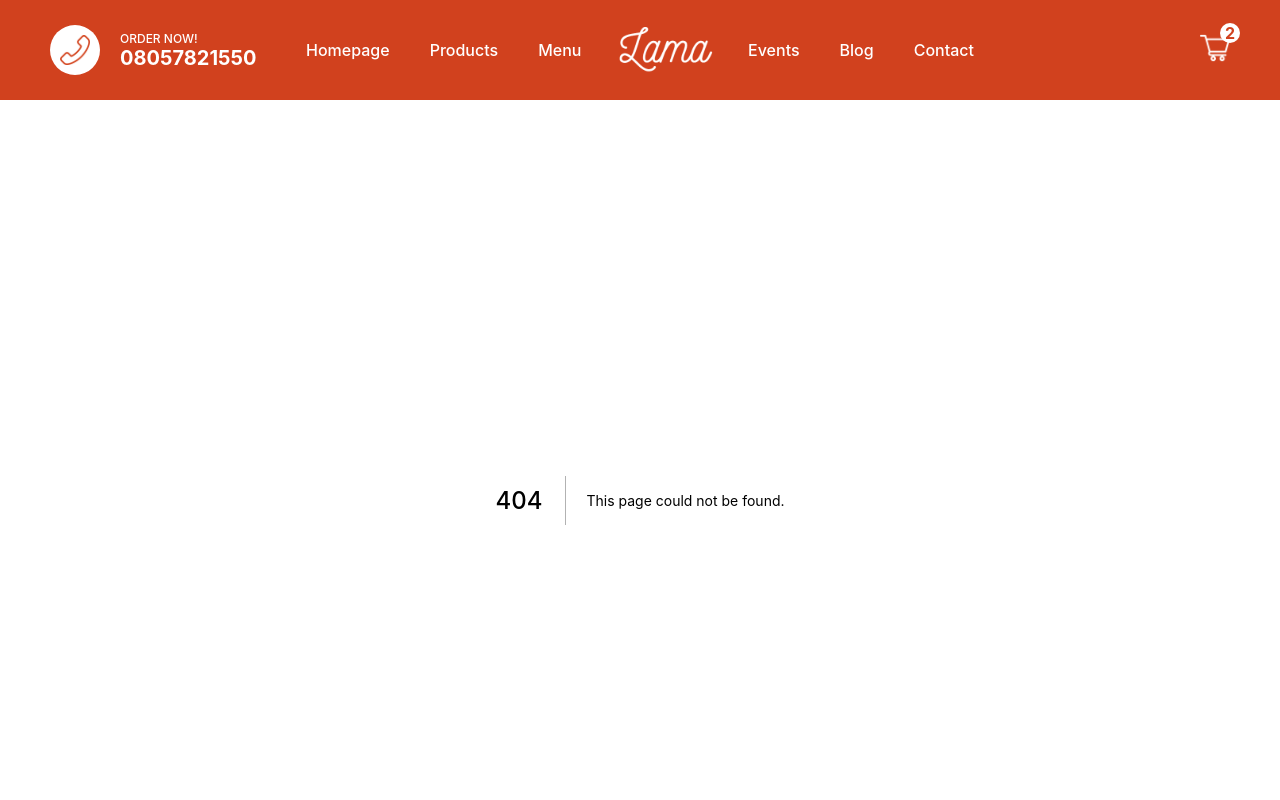
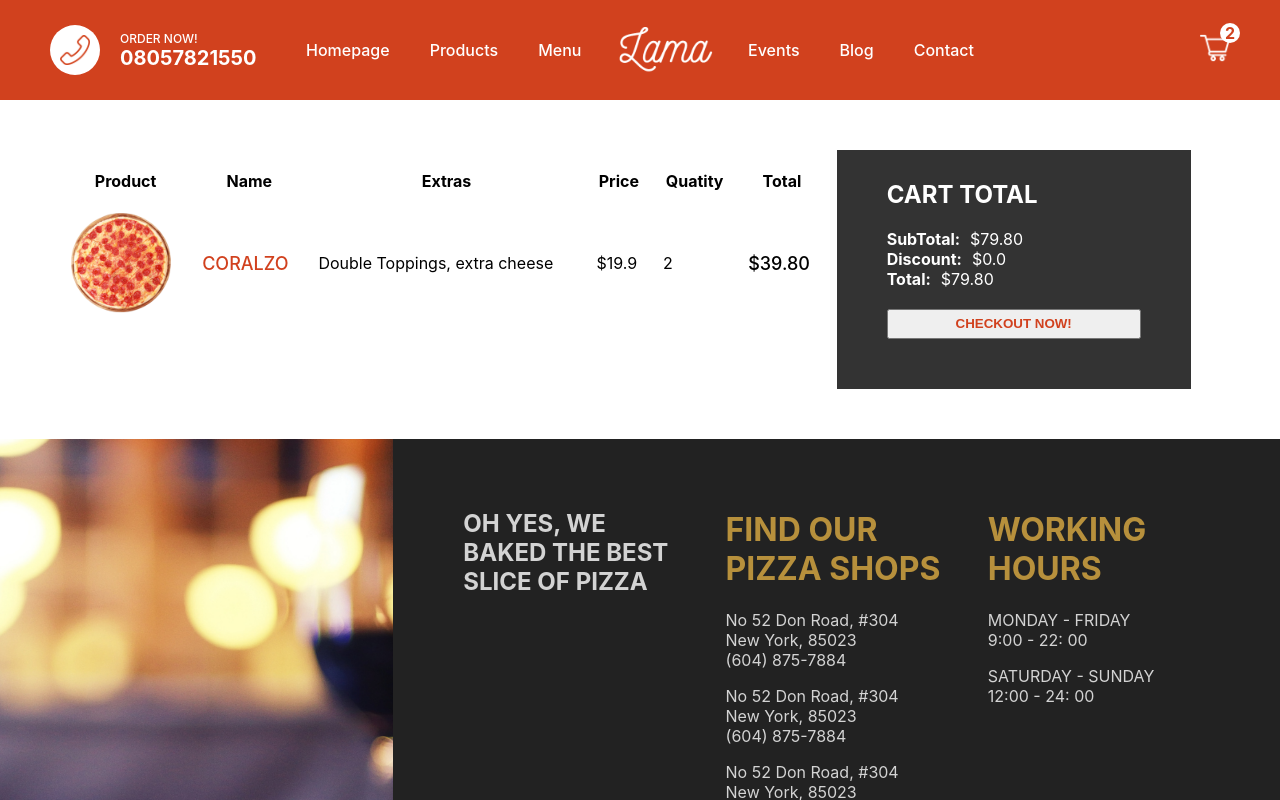
Before and after one commit to kuicpet/pizza_shop, a Next.js app: page /cart in a window 1280 px wide. Before the commit this address had no page. Shown: the top 800 px of the page. Built offline with nearby package versions, Linux system fonts and the light colour scheme.

Commit message:
ft--cart page added

```diff
--- /dev/null
+++ b/pages/cart.jsx
@@ -0,0 +1,67 @@
+import styles from '../styles/Cart.module.css'
+import Image from 'next/image'
+
+const Cart = () => {
+  return (
+    <div className={styles.container}>
+      <div className={styles.left}>
+        <table className={styles.table}>
+          <tr className={styles.tr}>
+            <th>Product</th>
+            <th>Name</th>
+            <th>Extras</th>
+            <th>Price</th>
+            <th>Quatity</th>
+            <th>Total</th>
+          </tr>
+          <tr>
+            <td>
+              <div className={styles.imgContainer}>
+                <Image
+                  src='/img/pizza.png'
+                  alt=''
+                  layout='fill'
+                  objectFit='cover'
+                />
+              </div>
+            </td>
+            <td>
+              <span className={styles.name}>CORALZO</span>
+            </td>
+            <td>
+              <span className={styles.extra}>
+                Double Toppings, extra cheese
+              </span>
+            </td>
+            <td>
+              <span className={styles.price}>$19.9</span>
+            </td>
+            <td>
+              <span className={styles.qty}>2</span>
+            </td>
+            <td>
+              <span className={styles.total}>$39.80</span>
+            </td>
+          </tr>
+        </table>
+      </div>
+      <div className={styles.right}>
+        <div className={styles.wrapper}>
+          <h2 className={styles.title}>CART TOTAL</h2>
+          <div className={styles.totalText}>
+            <b className={styles.totalTextTitle}>SubTotal:</b>$79.80
+          </div>
+          <div className={styles.totalText}>
+            <b className={styles.totalTextTitle}>Discount:</b>$0.0
+          </div>
+          <div className={styles.totalText}>
+            <b className={styles.totalTextTitle}>Total:</b>$79.80
+          </div>
+          <button className={styles.button}>CHECKOUT NOW!</button>
+        </div>
+      </div>
+    </div>
+  )
+}
+
+export default Cart
--- /dev/null
+++ b/styles/Cart.module.css
@@ -0,0 +1,49 @@
+.container {
+    padding: 50px;
+    display: flex;
+}
+.left {
+    flex: 2;
+}
+.right {
+    flex: 1;
+}
+.imgContainer {
+    width: 100px;
+    height: 100px;
+    position: relative;
+}
+.table {
+    width: 100%;
+    border-spacing: 20px;
+}
+.name {
+    font-weight: 500;
+    color: #d1411e;
+    font-size: 18px;
+}
+.total {
+    font-weight: 500;
+    font-size: 18px;
+}
+.wrapper {
+    width: 90%;
+    max-height: 300px;
+    background-color: #333;
+    padding: 50px;
+    padding-top: 10px;
+    display: flex;
+    flex-direction: column;
+    justify-content: space-between;
+    color: white;
+}
+.totalTextTitle {
+    margin-right: 10px;
+}
+.button {
+    height: 30px;
+    color: #d1411e;
+    font-weight: bold;
+    cursor: pointer;
+    margin-top: 20px;
+}
```
Also changed, not shown: pages/orders/[id].jsx (added).
